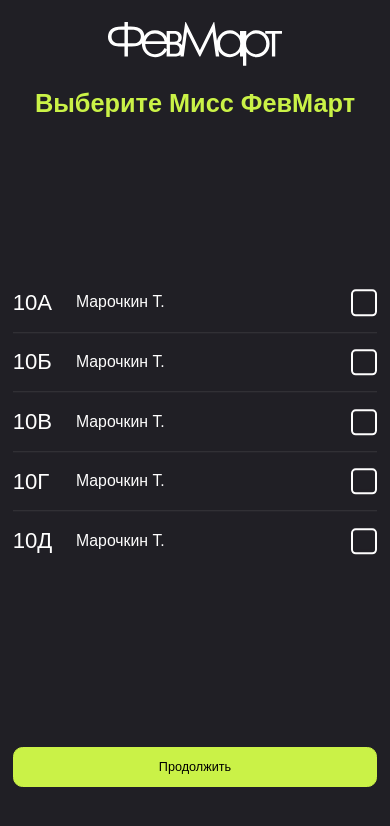
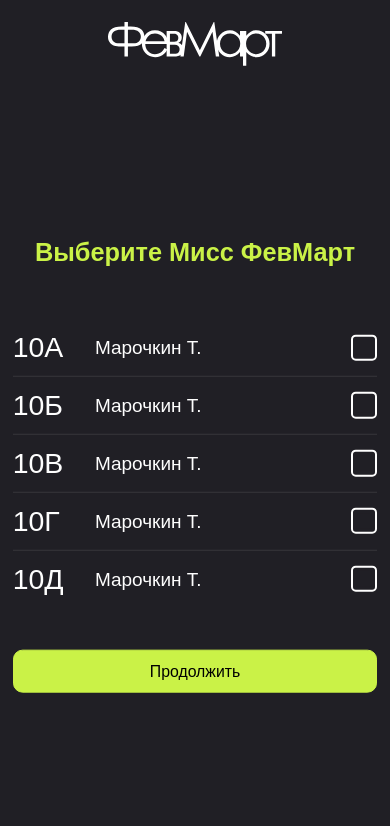
Before and after one commit to fevmart-voting/frontend, a Next.js app: page /choose_miss in a window 390 px wide. Shown: the top 826 px of the page. Built offline with nearby package versions, Linux system fonts and the light colour scheme; a web font is replaced by a local one.

Commit message:
add choose pages responsive

```diff
--- a/app/choose_class/page.tsx
+++ b/app/choose_class/page.tsx
@@ -42,10 +42,10 @@ export default function ChooseClass() {
 	const options = optionsData.map(({ cl, name }: optionContent, index) => {
 		return (
 			<div
-				className={`grid grid-cols-[5rem_1fr_auto] items-center w-full`}
+				className={`grid grid-cols-[6.5rem_1fr_auto] items-center w-full`}
 				key={`Miss-Option-${index}`}>
-				<h3 className={`text-bright pr-2 text-2.5xl`}>{cl}</h3>
-				<h4 className="text-bright text-xl font-light">{name}</h4>
+				<h3 className={`text-bright pr-2 text-4xl`}>{cl}</h3>
+				<h4 className="text-bright text-2xl font-light">{name}</h4>
 
 				<label className="cursor-pointer">
 					<input
@@ -63,15 +63,15 @@ export default function ChooseClass() {
 	})
 
 	return (
-		<div className="py-7 flex flex-col items-center">
+		<div className="py-7 flex flex-col items-center absolute bottom-1/2 translate-y-1/2 left-0 px-4">
 			<h1 className="mb-16 text-3.5xl font-bold text-secondary text-center leading-tight">Выберите Класс с лучшим выступлением</h1>
 
 			<form className="w-full">
-				<div className="absolute bottom-1/2 translate-y-1/2 left-0 px-4 w-full">
+				<div className=" w-full">
 					<Table tableName="chooseClass">{options}</Table>
 				</div>
 
-				<div className="absolute bottom-18 left-0 w-full px-4">
+				<div className="absolute -bottom-20 left-0 w-full px-4">
 					<Button>Продолжить</Button>
 				</div>
 			</form>
--- a/app/choose_miss/page.tsx
+++ b/app/choose_miss/page.tsx
@@ -42,10 +42,10 @@ export default function ChooseMiss() {
 	const options = optionsData.map(({ cl, name }: optionContent, index) => {
 		return (
 			<div
-				className={`grid grid-cols-[5rem_1fr_auto] items-center w-full`}
+				className={`grid grid-cols-[6.5rem_1fr_auto] items-center w-full`}
 				key={`Miss-Option-${index}`}>
-				<h3 className={`text-bright pr-2 text-2.5xl`}>{cl}</h3>
-				<h4 className="text-bright text-xl font-light">{name}</h4>
+				<h3 className={`text-bright pr-2 text-4xl`}>{cl}</h3>
+				<h4 className="text-bright text-2xl font-light">{name}</h4>
 
 				<label className="cursor-pointer">
 					<input
@@ -63,15 +63,15 @@ export default function ChooseMiss() {
 	})
 
 	return (
-		<div className="py-7 flex flex-col items-center">
-			<h1 className="text-3.5xl font-bold text-secondary text-center leading-tight">Выберите Мисс ФевМарт</h1>
+		<div className="py-7 flex flex-col items-center absolute bottom-1/2 translate-y-1/2 left-0 px-4 w-full">
+			<h1 className="text-3.5xl mb-16 font-bold text-secondary text-center leading-tight">Выберите Мисс ФевМарт</h1>
 
 			<div className="w-full">
-				<div className="absolute bottom-1/2 translate-y-1/2 left-0 px-4 w-full">
+				<div className="w-full">
 					<Table tableName="chooseClass">{options}</Table>
 				</div>
 
-				<div className="absolute bottom-18 left-0 w-full px-4">
+				<div className="absolute -bottom-20 left-0 w-full px-4">
 					<Button>Продолжить</Button>
 				</div>
 			</div>
--- a/app/components/button.tsx
+++ b/app/components/button.tsx
@@ -6,7 +6,7 @@ interface ButtonProps extends ComponentPropsWithoutRef<"button">{
 
 export default function Button({children, className, ...props}:ButtonProps){
   return(
-    <button className={`${className} w-full bg-secondary rounded-xl py-3 px-10 duration-300 ease-in-out border border-secondary hover:bg-background hover:text-text-bright hover:border-2 hover:border-border-dark-2`} {...props}>
+    <button className={`${className} w-full bg-secondary rounded-xl text-xl py-3 px-10 duration-300 ease-in-out border border-secondary hover:bg-background hover:text-text-bright hover:border-2 hover:border-border-dark-2`} {...props}>
       {children}
     </button>
   )
```
